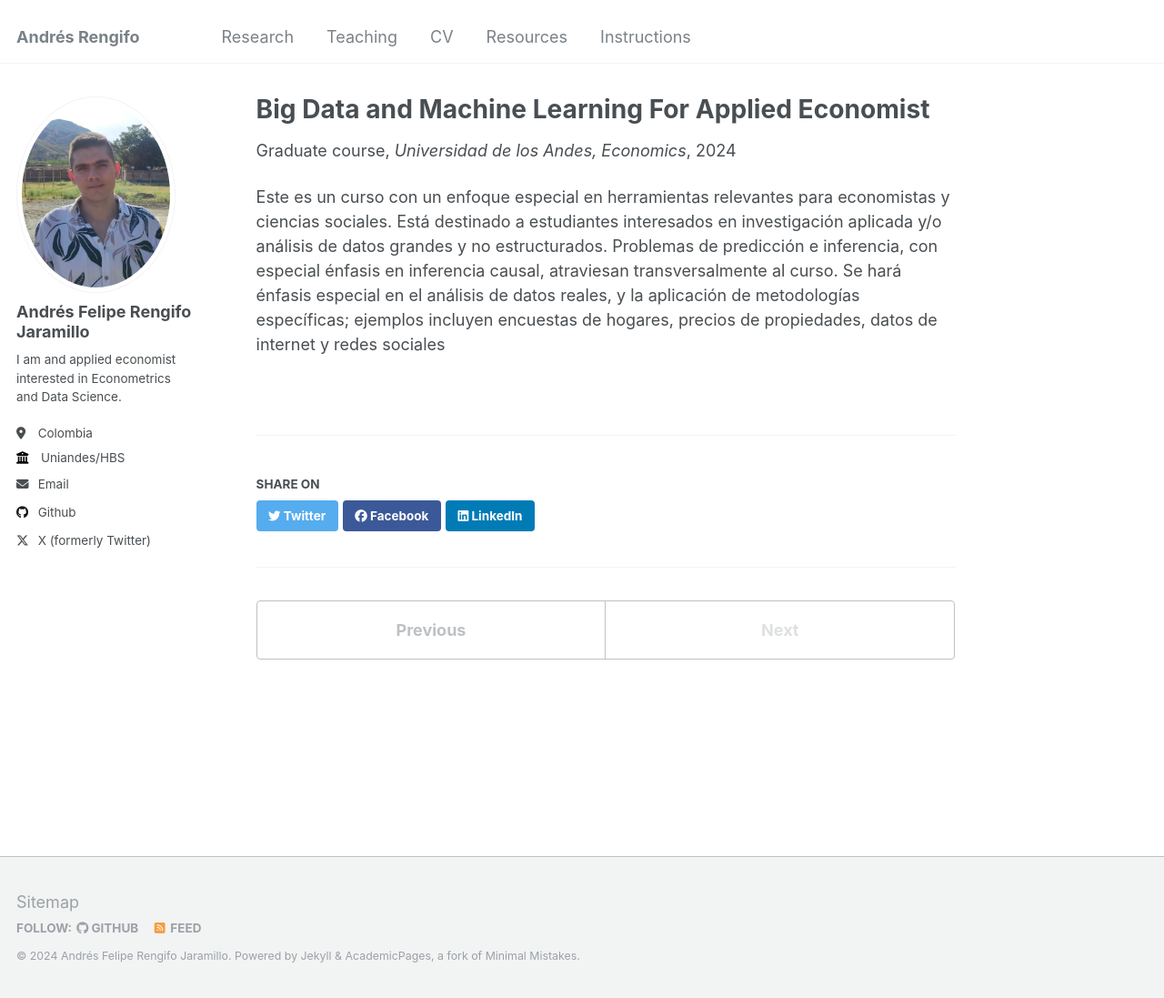
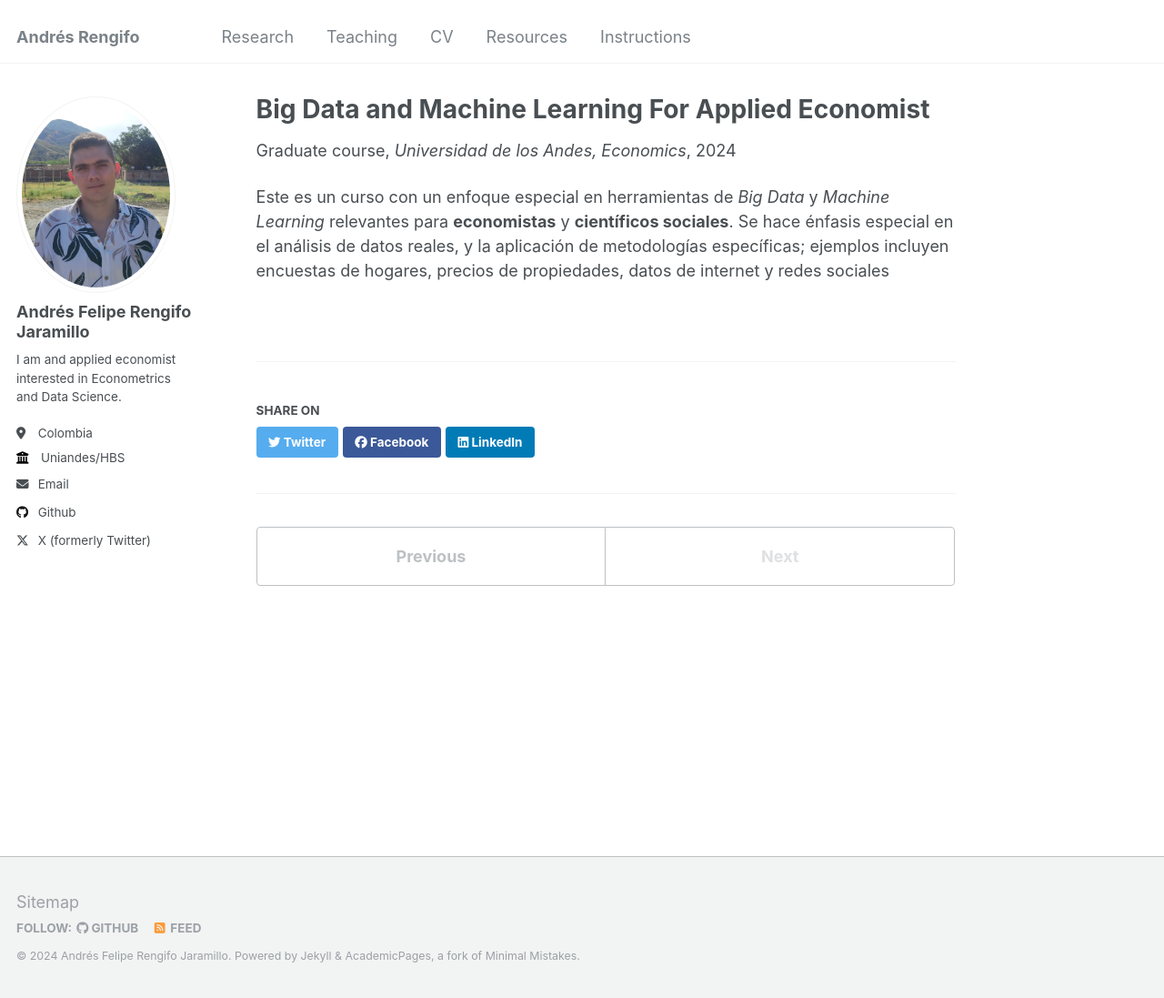
Before and after one commit to RengifoAndres/RengifoAndres.github.io, a Jekyll site: the page built from _teaching/2024-2-BDML.md, in a window 1280 px wide and 1097 px high. Shown: the whole window at 91% size. Built offline with Jekyll 4.4.1, drawn with Linux system fonts in a browser that asks for light colours.

Commit message:
make course description more concise

```diff
--- a/_teaching/2024-2-BDML.md
+++ b/_teaching/2024-2-BDML.md
@@ -8,4 +8,4 @@ date: 2024-06-01
 location: "Bogotá, Colombia"
 ---
 
-Este es un curso con un enfoque especial en herramientas relevantes para economistas y ciencias sociales. Está destinado a estudiantes interesados en investigación aplicada y/o análisis de datos grandes y no estructurados. Problemas de predicción e inferencia, con especial énfasis en inferencia causal, atraviesan transversalmente al curso. Se hará énfasis especial en el análisis de datos reales, y la aplicación de metodologías específicas; ejemplos incluyen encuestas de hogares, precios de propiedades, datos de internet y redes sociales
+Este es un curso con un enfoque especial en herramientas de _Big Data_ y _Machine Learning_ relevantes para **economistas** y **científicos sociales**.  Se hace énfasis especial en el análisis de datos reales, y la aplicación de metodologías específicas; ejemplos incluyen encuestas de hogares, precios de propiedades, datos de internet y redes sociales
```
